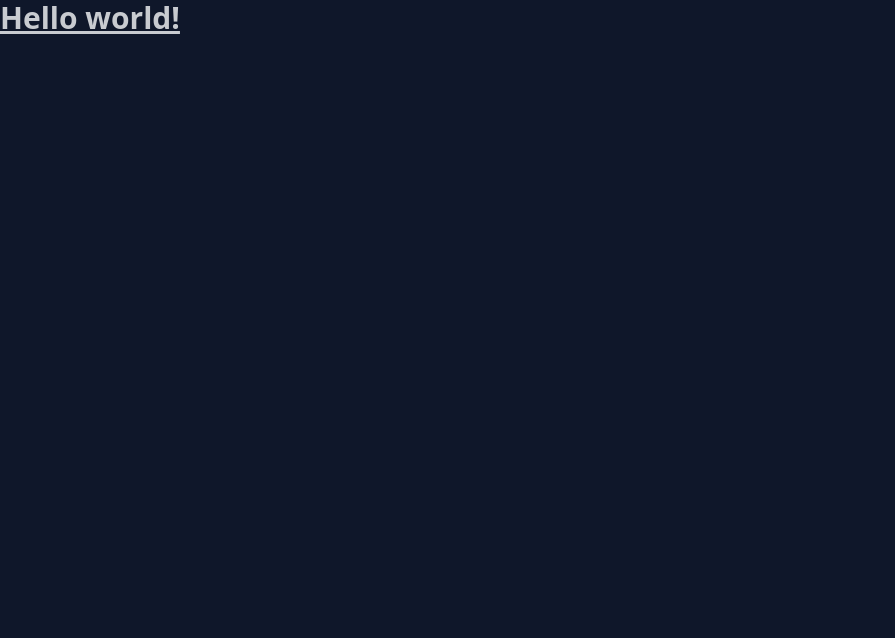
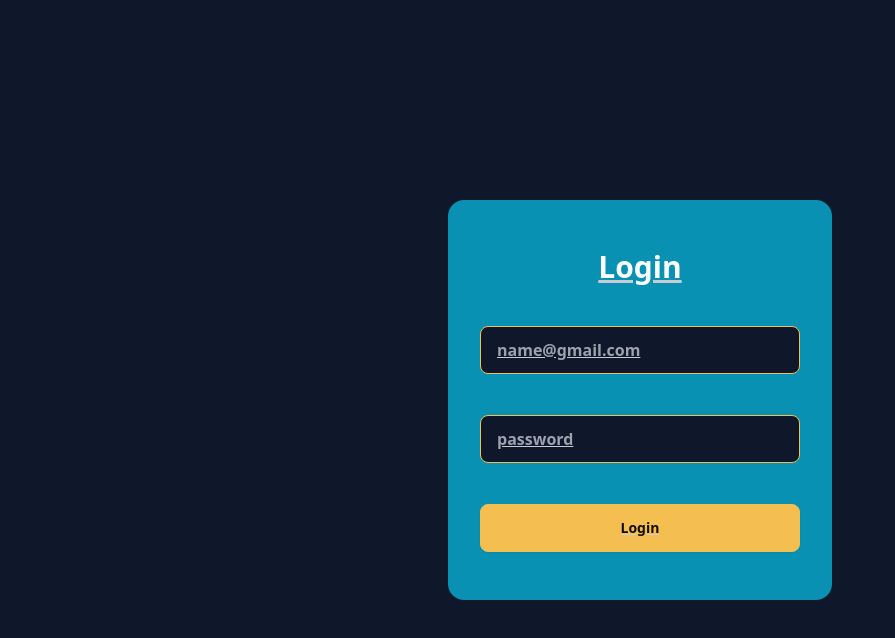
Before and after one commit to jitender1222/CRM-App, a React (Vite) app: page / in a window 1280 px wide. Shown: the top 638 px of the page, without its empty margins (0-895 px from the left). Built offline with nearby package versions, Linux system fonts and the light colour scheme.

Commit message:
added basic login form using tailwind

```diff
--- a/src/App.jsx
+++ b/src/App.jsx
@@ -1,10 +1,11 @@
 import './App.css'
+import Login from './pages/auth/Login'
 
 function App() {
   return (
     <>
     <h1 className="text-3xl font-bold underline">
-      Hello world!
+      <Login />
     </h1>
     </>
   )
--- /dev/null
+++ b/src/pages/auth/Login.jsx
@@ -0,0 +1,27 @@
+const Login = () => {
+  return (
+    <>
+      <div className="flex justify-center h-screen items-center">
+        <div className="card bg-cyan-600 text-primary-content w-96 h-[50%]">
+          <div className="card-body text-white flex-col	justify-around	">
+          <span className="card-title text-3xl justify-center">Login</span>
+            <input
+              type="email"
+              placeholder="name@gmail.com"
+              className="input input-bordered input-warning w-full max-w-xs"
+            />
+
+            <input
+              type="password"
+              placeholder="password"
+              className="input input-bordered input-warning w-full max-w-xs"
+            />
+            <button className="btn  btn-warning">Login</button>
+          </div>
+        </div>
+      </div>
+    </>
+  );
+};
+
+export default Login;
```
